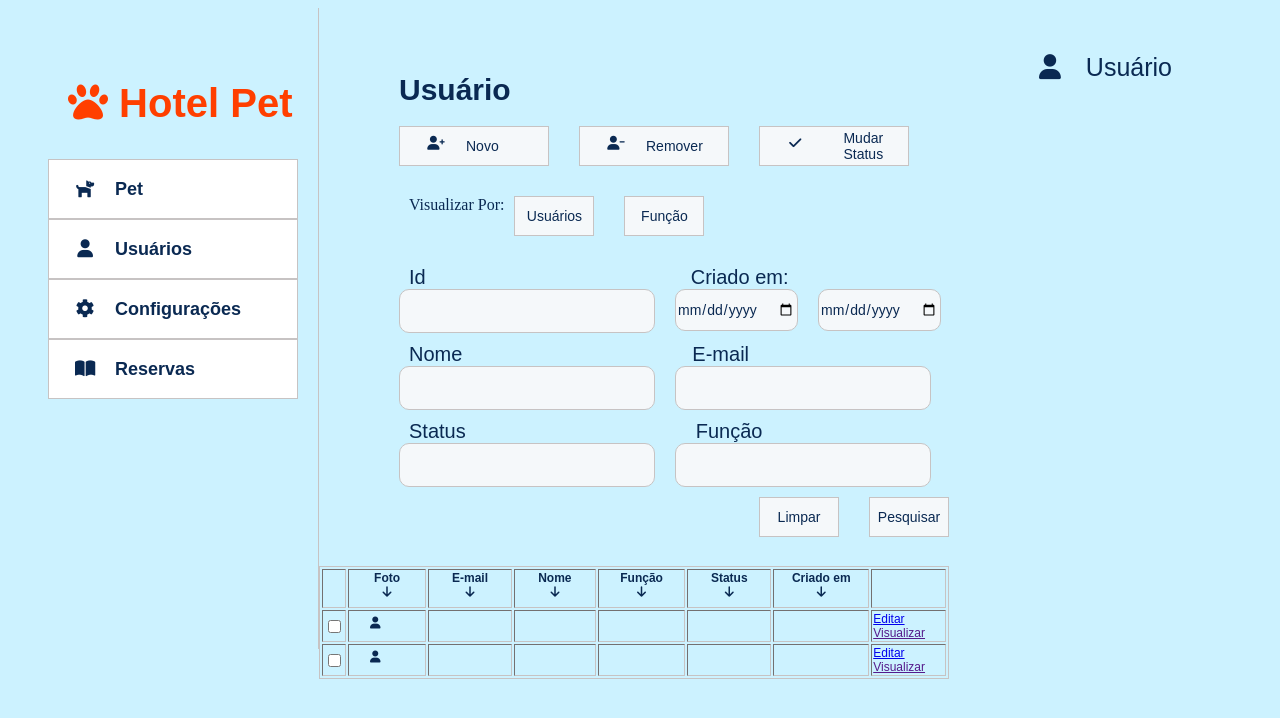
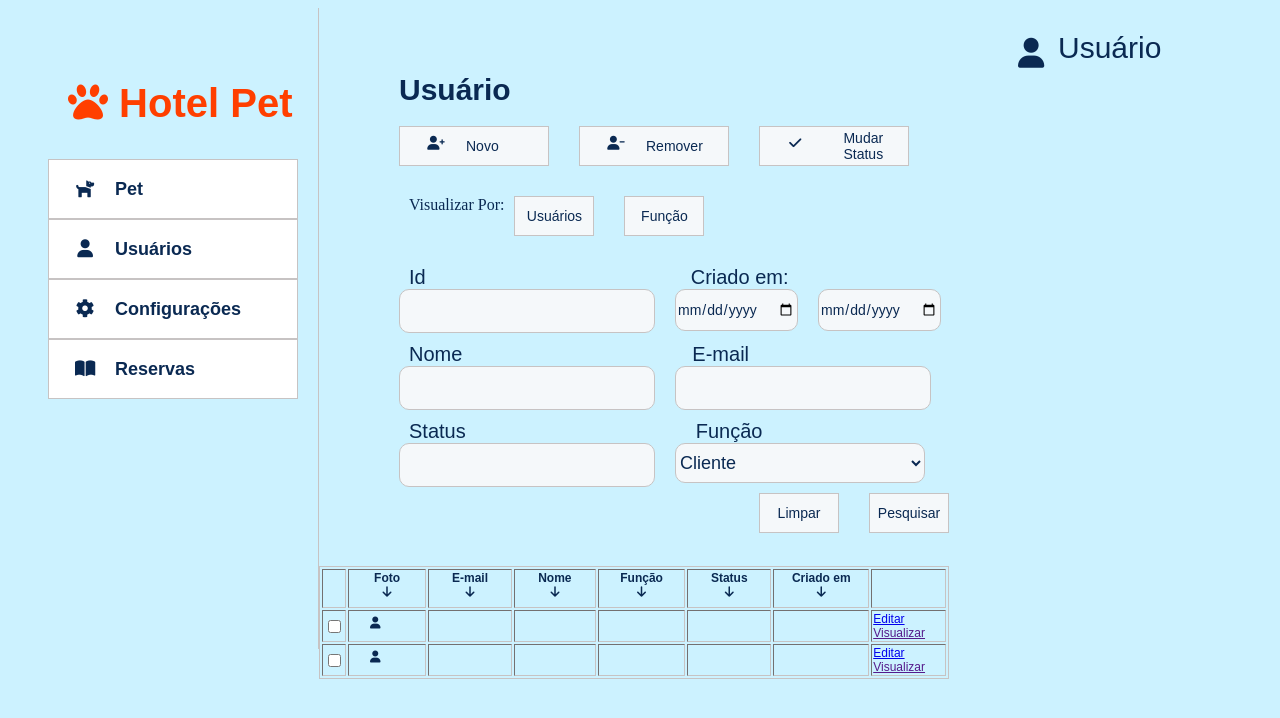
Before and after one commit to ArianeValasques/ProjetoWeb, a plain HTML site: page pages/usuarios.html in a window 1280 px wide. Drawn offline with Linux system fonts and the light colour scheme.

Commit message:
Editar perfil pelo topo da página
Inclusão da edição de perfil através de clique no nome ou imagem do usuário no topo da página e caixa de seleção (Combo Box) para tipo de usuário

```diff
--- a/pages/usuarios.html
+++ b/pages/usuarios.html
@@ -8,7 +8,10 @@
     </head>
     <body>
         <user>
-            <p><i class="fas fa-user"></i> Usuário </p>
+            <form action="">
+                <button class="user-button" type='submit' formaction="editarPerfil.html">
+                        <i class="fas fa-user"></i>Usuário</button>
+            </form>
         </user>
         <aside>
             <h1><i class="fas fa-paw"></i> Hotel Pet</h1>
@@ -74,9 +77,11 @@
             <form action="">
                 <input class="inputtext" type="char" name="" id="" value="">
             </form>
-            <form-inline action="">
-                <input class="inputtext" type="char" name="" id="" value="">
-            </form-inline>
+            <select name="funcao" id="cars">
+                <option value="cliente">Cliente</option>
+                <option value="funcionario">Funcionário</option>
+                <option value="gerente">Gerente</option>
+            </select>
             <form action="">
                 <input class="confirm-button" type='submit' value="Pesquisar" formaction="">
             </form>
--- a/style/cadastrarPet.css
+++ b/style/cadastrarPet.css
@@ -48,6 +48,19 @@ aside{
     padding-bottom: 150px;
     border-right: 100%;
     border-right: 1px solid rgb(199, 195, 195);
+}
+
+.user-button{
+    width: 150px;
+    height: 40px;
+    margin-right: 30px;
+    border: 0px solid #CCF2FF;
+    background: #CCF2FF;
+    float: left;
+    justify-content: left;
+    align-items: center;
+    color: rgb(10, 41, 82);
+    font: 500 30px Nunito, sans-serif;
 }
 
 button{
--- a/style/configuracoes.css
+++ b/style/configuracoes.css
@@ -31,6 +31,19 @@ aside{
     padding-bottom: 150px;
     border-right: 100%;
     border-right: 1px solid rgb(199, 195, 195);
+}
+
+.user-button{
+    width: 150px;
+    height: 40px;
+    margin-right: 30px;
+    border: 0px solid #CCF2FF;
+    background: #CCF2FF;
+    float: left;
+    justify-content: left;
+    align-items: center;
+    color: rgb(10, 41, 82);
+    font: 500 30px Nunito, sans-serif;
 }
 
 button{
--- a/style/criarConta.css
+++ b/style/criarConta.css
@@ -69,6 +69,19 @@ a{
     display: flex;
     }
 
+.user-button{
+    width: 150px;
+    height: 40px;
+    margin-right: 30px;
+    border: 0px solid #CCF2FF;
+    background: #CCF2FF;
+    float: left;
+    justify-content: left;
+    align-items: center;
+    color: rgb(10, 41, 82);
+    font: 500 30px Nunito, sans-serif;
+}
+
 button{
     float: center;
     width: 400px;
--- a/style/editarPerfil.css
+++ b/style/editarPerfil.css
@@ -50,6 +50,20 @@ aside{
     border-right: 1px solid rgb(199, 195, 195);
 }
 
+.user-button{
+    width: 150px;
+    height: 40px;
+    margin-right: 30px;
+    border: 0px solid #CCF2FF;
+    background: #CCF2FF;
+    float: left;
+    justify-content: left;
+    align-items: center;
+    color: rgb(10, 41, 82);
+    font: 500 30px Nunito, sans-serif;
+}
+
+
 button{
     float: center;
     width: 250px;
@@ -101,3 +115,19 @@ input{
     color: rgb(10, 41, 82);
     font: 500 18px Nunito, sans-serif;
 }
+
+select{
+    width: 275px;
+    height: 45px;
+    border: 1px solid rgb(199, 195, 195);
+    outline: none;
+    display: flex;
+    border-radius: 10px;
+    margin-right: 20px;
+    margin-bottom: 10px;
+    margin-top: 10px;
+    display: flex;
+    background: #F5F8FA;
+    color: rgb(10, 41, 82);
+    font: 500 18px Nunito, sans-serif;
+}
--- a/style/editarPet.css
+++ b/style/editarPet.css
@@ -48,6 +48,19 @@ aside{
     padding-bottom: 150px;
     border-right: 100%;
     border-right: 1px solid rgb(199, 195, 195);
+}
+
+.user-button{
+    width: 150px;
+    height: 40px;
+    margin-right: 30px;
+    border: 0px solid #CCF2FF;
+    background: #CCF2FF;
+    float: left;
+    justify-content: left;
+    align-items: center;
+    color: rgb(10, 41, 82);
+    font: 500 30px Nunito, sans-serif;
 }
 
 button{
--- a/style/editarReserva.css
+++ b/style/editarReserva.css
@@ -119,6 +119,19 @@ label{
     padding-left: 10px;
 }
 
+.user-button{
+    width: 150px;
+    height: 40px;
+    margin-right: 30px;
+    border: 0px solid #CCF2FF;
+    background: #CCF2FF;
+    float: left;
+    justify-content: left;
+    align-items: center;
+    color: rgb(10, 41, 82);
+    font: 500 30px Nunito, sans-serif;
+}
+
 .confirm-button{
     width: 100px;
     height: 40px;
--- a/style/fazerReserva.css
+++ b/style/fazerReserva.css
@@ -39,6 +39,19 @@ aside{
     padding-bottom: 150px;
     border-right: 100%;
     border-right: 1px solid rgb(199, 195, 195);
+}
+
+.user-button{
+    width: 150px;
+    height: 40px;
+    margin-right: 30px;
+    border: 0px solid #CCF2FF;
+    background: #CCF2FF;
+    float: left;
+    justify-content: left;
+    align-items: center;
+    color: rgb(10, 41, 82);
+    font: 500 30px Nunito, sans-serif;
 }
 
 button{
--- a/style/pets.css
+++ b/style/pets.css
@@ -92,6 +92,19 @@ i {
     font: 500 18px Nunito, sans-serif;
     }
 
+.user-button{
+    width: 150px;
+    height: 40px;
+    margin-right: 30px;
+    border: 0px solid #CCF2FF;
+    background: #CCF2FF;
+    float: left;
+    justify-content: left;
+    align-items: center;
+    color: rgb(10, 41, 82);
+    font: 500 30px Nunito, sans-serif;
+    }
+
 .confirm-button{
     width: 80px;
     height: 40px;
--- a/style/reservas.css
+++ b/style/reservas.css
@@ -118,6 +118,19 @@ i {
     font: 500 14px Nunito, sans-serif;
 }
 
+.user-button{
+    width: 150px;
+    height: 40px;
+    margin-right: 30px;
+    border: 0px solid #CCF2FF;
+    background: #CCF2FF;
+    float: left;
+    justify-content: left;
+    align-items: center;
+    color: rgb(10, 41, 82);
+    font: 500 30px Nunito, sans-serif;
+}
+
 .function-button{
     width: 150px;
     height: 40px;
--- a/style/usuarios.css
+++ b/style/usuarios.css
@@ -99,6 +99,21 @@ i {
     font: 500 18px Nunito, sans-serif;
     }
 
+select{
+    width: 250px;
+    height: 40px;
+    border: 1px solid rgb(199, 195, 195);
+    outline: none;
+    display: flex;
+    border-radius: 10px;
+    margin-right: 20px;
+    margin-bottom: 10px;
+    float: left;
+    background: #F5F8FA;
+    color: rgb(10, 41, 82);
+    font: 500 18px Nunito, sans-serif;
+}
+
 .inputdate {
     width: 120px;
     height: 40px;
@@ -123,6 +138,19 @@ i {
     float: right;
     color: rgb(10, 41, 82);
     font: 500 14px Nunito, sans-serif;
+}
+
+.user-button{
+    width: 150px;
+    height: 40px;
+    margin-right: 30px;
+    border: 0px solid #CCF2FF;
+    background: #CCF2FF;
+    float: left;
+    justify-content: left;
+    align-items: center;
+    color: rgb(10, 41, 82);
+    font: 500 30px Nunito, sans-serif;
 }
 
 .function-button{
```
Also changed, not shown: pages/cadastrarPet.html (+4 -1 lines), pages/configuracoes.html (+4 -1 lines), pages/editarPerfil.html (+9 -5 lines), pages/editarPet.html (+4 -1 lines), pages/editarReserva.html (+4 -1 lines), pages/fazerReserva.html (+4 -1 lines), pages/pets.html (+4 -1 lines), pages/reservas.html (+4 -1 lines).
